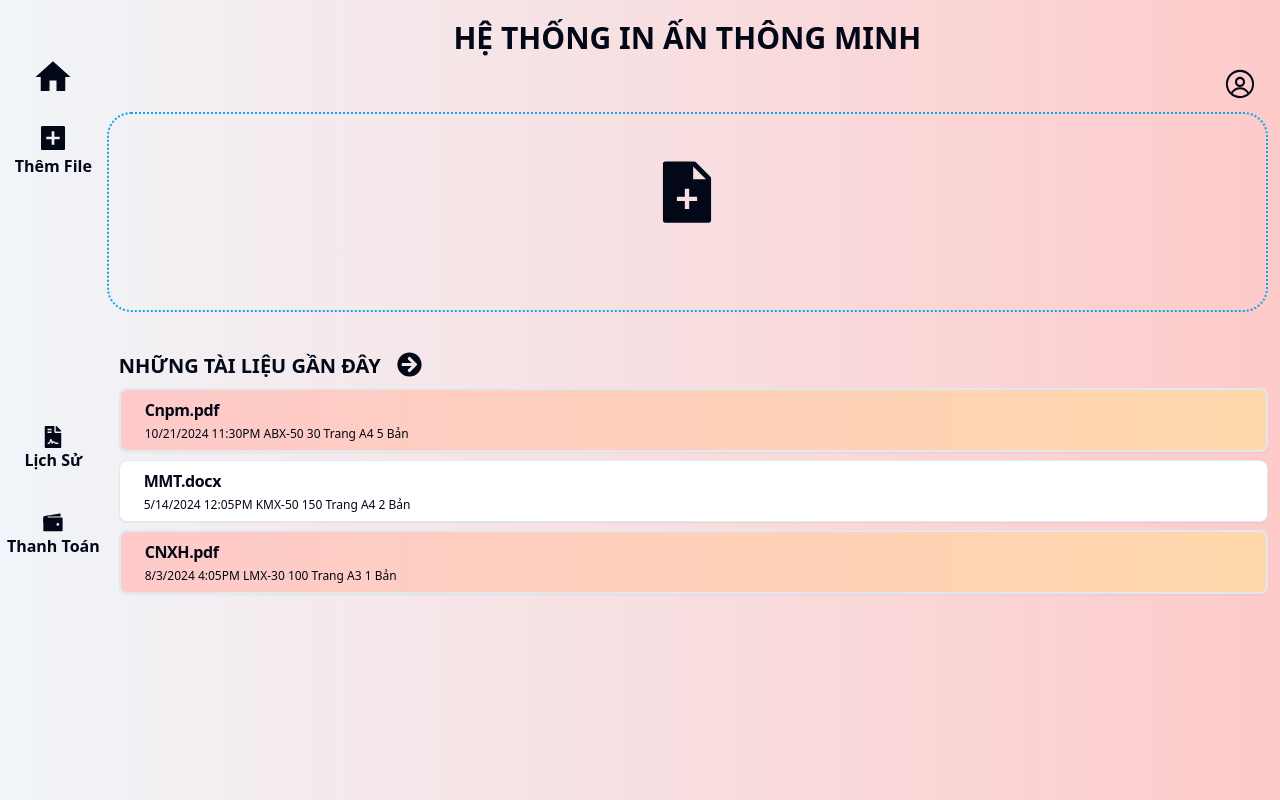
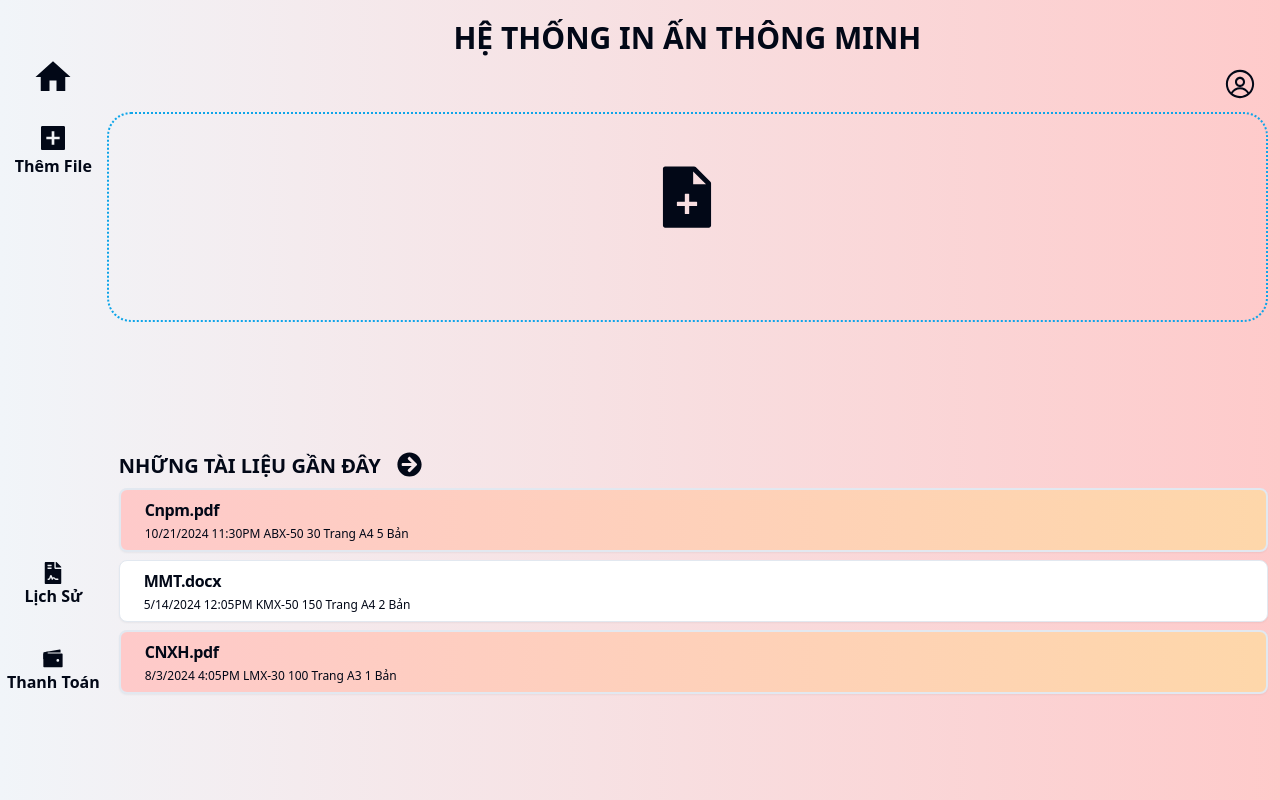
Before and after one commit to Benhidangiu1408/BTL-CNPM, a React (Vite) app: page / in a window 1280 px wide. Shown: the top 800 px of the page. Built offline with nearby package versions, Linux system fonts and the light colour scheme.

Commit message:
fix printing page

```diff
--- a/src/App.css
+++ b/src/App.css
@@ -1,5 +1,5 @@
 #root {
-  max-width: 1280px;
+  max-width: 1440px;
   margin: 0 auto;
   /* padding: 2rem; */
   text-align: center;
--- a/src/App.tsx
+++ b/src/App.tsx
@@ -31,29 +31,27 @@ function App() {
     setIsDarkMode(!isDarkMode);
   };
   return (
-    <>
     <div className="bg-gradient-to-r from-slate-100 to-red-200 ">
       <ResizablePanelGroup
         direction="horizontal"
-          className="grid grid-flow-row-dense grid-cols-3 p-0 min-h-[1000px]  min-w-sm md:min-w-md lg:min-w-lg xl:min-w-xl 2xl:min-w-2xl   "
+        className="grid grid-flow-row-dense grid-cols-3 p-0 min-h-[800px]  min-w-sm md:min-w-md lg:min-w-lg xl:min-w-xl 2xl:min-w-2xl   "
       >
         <div className="  sm: hidden md:block  h-full w-1/12  justify-center  ">
           <AppSideBar isDarkMode={isDarkMode} handleToggle={handleToggle} />
         </div>{" "}
         <ResizablePanel defaultSize={25}>
-            <div className="mt-5 mr-3  flex rounded-3xl rounded-t-3xl h-full  min-w-sm md:min-w-md lg:min-w-lg xl:min-w-xl 2xl:min-w-2xl ">
+          <div className="mt-5 mr-3  flex rounded-3xl rounded-t-3xl h-full  min-w-sm md:min-w-md lg:min-w-lg xl:min-w-xl 2xl:min-w-2xl  ">
             <ContentAddFile />
           </div>
         </ResizablePanel>
       </ResizablePanelGroup>
     </div>
 
-      {/* <div className="bg-red-200 min-h-[1000px] min-w-sm md:min-w-md lg:min-w-lg xl:min-w-xl 2xl:min-w-2xl">
+    /* <div className="bg-red-200 min-h-[1000px] min-w-sm md:min-w-md lg:min-w-lg xl:min-w-xl 2xl:min-w-2xl">
         <div className="h-[600px] ">
           <HomePage />
         </div>
-      </div> */}
-    </>
+      </div> */
   );
 }
 
--- a/src/components/ui/AddFile.tsx
+++ b/src/components/ui/AddFile.tsx
@@ -28,7 +28,7 @@ const AddFile = () => {
         </div>
         {/* </div> */}
 
-        <div className="flex pb-10 h-1/5 border-dotted border-2 border-sky-500 w-full  rounded-3xl items-center justify-center ">
+        <div className="flex pb-10 h-[210px] border-dotted border-2 border-sky-500 w-full  rounded-3xl items-center justify-center ">
           <HoverCard>
             <HoverCardTrigger>
               <AiFillFileAdd size={70} />
@@ -36,7 +36,7 @@ const AddFile = () => {
             <HoverCardContent>THÊM FILE</HoverCardContent>
           </HoverCard>
         </div>
-        <div className="pt-10 mr-auto pl-3 w-full">
+        <div className="pt-[130px] mr-auto pl-3 w-full">
           <RecentFile />
         </div>
       </div>
--- a/src/components/ui/AppSideBar.tsx
+++ b/src/components/ui/AppSideBar.tsx
@@ -25,7 +25,7 @@ const AppSideBar = ({ isDarkMode, handleToggle }: SwitchProps) => {
       <span className="font-semibold pt--10">{/* Printing History */}</span>
       <div className="pt-6"></div>
 
-      <div className="pt-16">
+      <div className="pt-[200px]">
         <FaFileContract size={22} />
       </div>
       <span className="font-semibold pt--1">Lịch Sử</span>
--- a/src/index.css
+++ b/src/index.css
@@ -4,9 +4,19 @@
 @layer base {
   :root {
     /* --background: 0 0% 100%; */
-    /* --background:-webkit-linear-gradient(to right, hsl(340, 100%, 90%), hsl(260, 100%, 90%), hsl(220, 100%, 90%));
-     */
-     background: linear-gradient(to right, hsl(340, 100%, 80%), hsl(260, 100%, 80%), hsl(220, 100%, 80%));
+    /* --background: -webkit-linear-gradient(
+      to right,
+      hsl(340, 100%, 90%),
+      hsl(260, 100%, 90%),
+      hsl(220, 100%, 90%)
+    ); */
+
+    --background: -webkit-linear-gradient(
+      to right,
+      hsl(340, 100%, 80%),
+      hsl(260, 100%, 80%),
+      hsl(220, 100%, 80%)
+    );
 
     --foreground: 222.2 84% 4.9%;
     --card: 0 0% 100%;
@@ -31,7 +41,7 @@
     --chart-3: 197 37% 24%;
     --chart-4: 43 74% 66%;
     --chart-5: 27 87% 67%;
-    --radius: 0.5rem
+    --radius: 0.5rem;
   }
   /* .dark {
     --background: 222.2 84% 4.9%;
```
Lines whose indentation alone changed are shown as unchanged.
